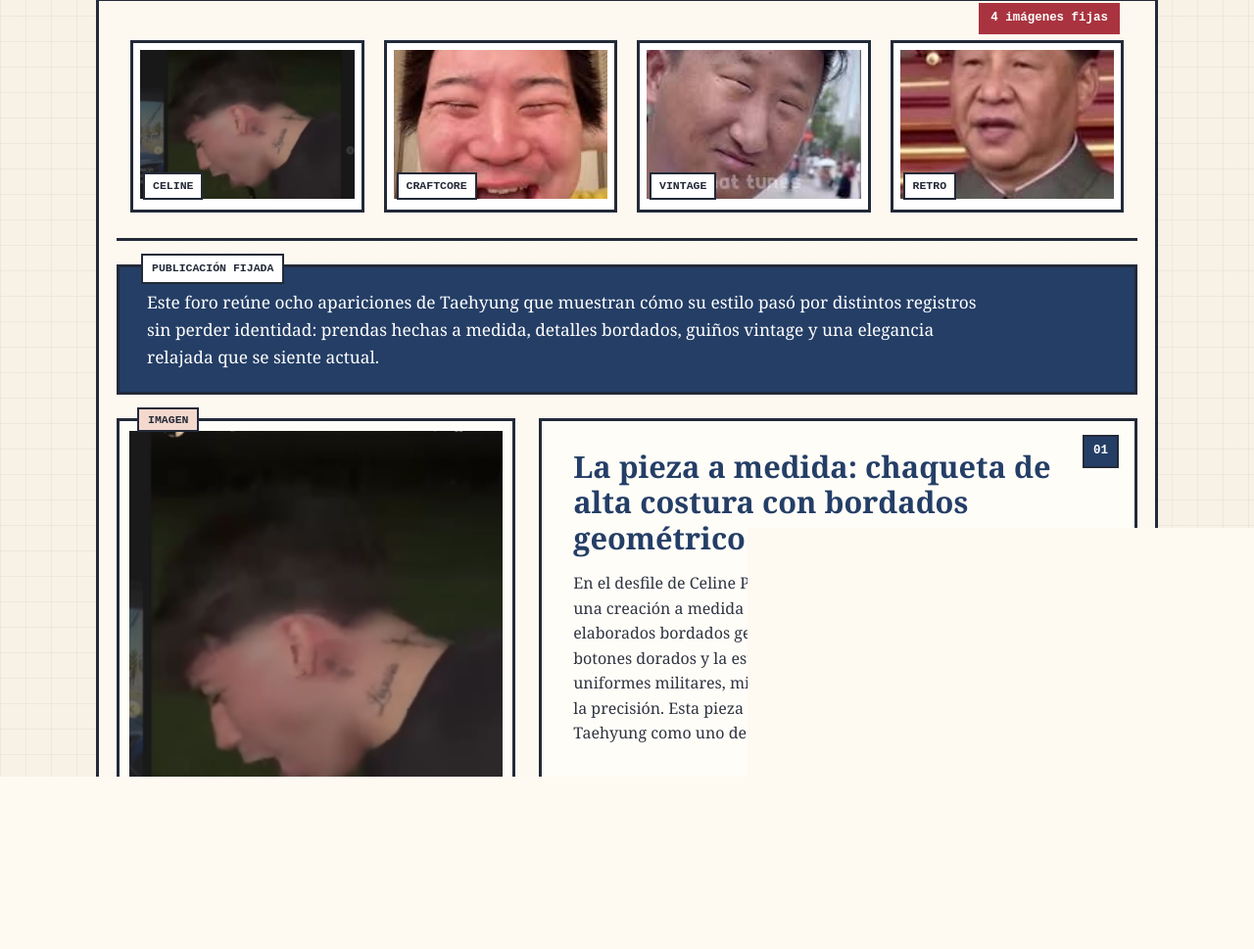
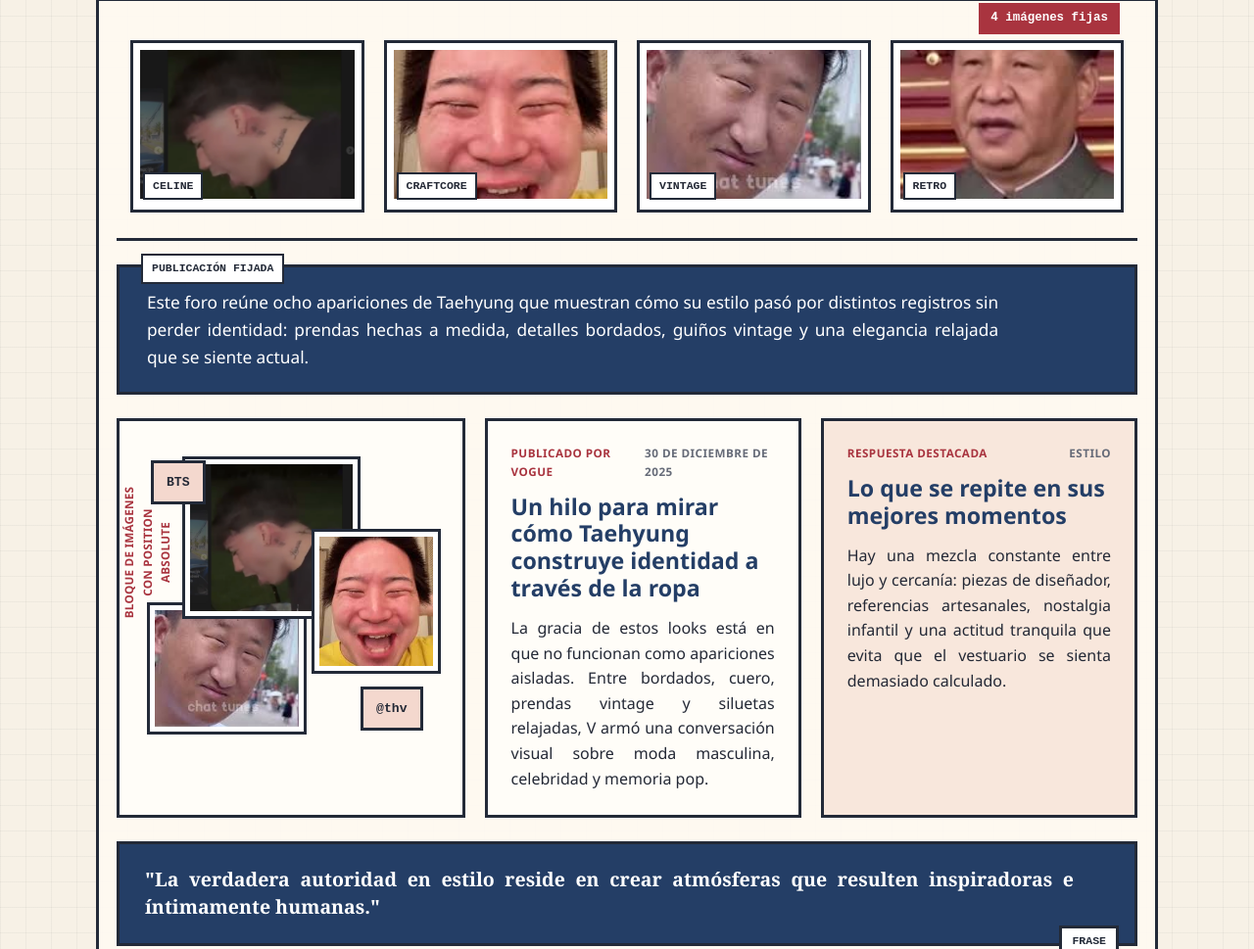
Before and after one commit to Je4nnnn/lalaland, a plain HTML site: page index.html in a window 1280 px wide. Shown: the part 478-1447 px from the top of the page at 98% size. Drawn offline with Linux system fonts and the light colour scheme.

Commit message:
cambios ++

```diff
--- a/assets/css/styles.css
+++ b/assets/css/styles.css
@@ -27,7 +27,7 @@ html {
 }
 
 body {
-    font-family: Georgia, "Times New Roman", serif;
+    font-family: "Segoe UI", "Trebuchet MS", Arial, sans-serif;
     font-size: 16px;
     line-height: 1.6;
     color: var(--ink);
@@ -84,6 +84,7 @@ img {
 }
 
 .forum-header h1 {
+    font-family: Georgia, "Times New Roman", serif;
     max-width: 900px;
     margin: 0 auto 18px;
     text-align: center;
@@ -103,6 +104,8 @@ img {
     text-align: center;
     color: var(--muted);
     font-size: 1.03rem;
+    text-align: justify;
+    text-align-last: center;
 }
 
 /* =====================================================
@@ -190,6 +193,170 @@ img {
 .thread-intro p {
     max-width: 88ch;
     font-size: 1.08rem;
+    text-align: justify;
+}
+
+/* =====================================================
+   RESUMEN VISUAL
+   ===================================================== */
+
+.forum-feature {
+    display: grid;
+    grid-template-columns: 1.1fr 1fr 1fr;
+    gap: 20px;
+    align-items: stretch;
+    margin-bottom: 24px;
+}
+
+.collage-card,
+.feature-card {
+    border: 3px solid var(--line);
+    background: var(--cream);
+}
+
+.collage-card {
+    position: relative;
+    min-height: 350px;
+    padding: 18px;
+}
+
+.vertical-note {
+    position: absolute;
+    left: -42px;
+    top: 106px;
+    width: 142px;
+    transform: rotate(-90deg);
+    color: var(--accent);
+    font-size: 0.73rem;
+    font-weight: 800;
+    text-transform: uppercase;
+    letter-spacing: 0.02em;
+    text-align: center;
+}
+
+.collage-stage {
+    position: relative;
+    min-height: 310px;
+}
+
+.collage-img {
+    position: absolute;
+    border: 3px solid var(--line);
+    background: #ffffff;
+    padding: 5px;
+    object-fit: cover;
+}
+
+.collage-img-one {
+    top: 18px;
+    left: 46px;
+    width: 58%;
+    height: 166px;
+    z-index: 2;
+}
+
+.collage-img-two {
+    top: 92px;
+    right: 4px;
+    width: 42%;
+    height: 148px;
+    z-index: 3;
+}
+
+.collage-img-three {
+    left: 10px;
+    bottom: 8px;
+    width: 52%;
+    height: 135px;
+    z-index: 1;
+}
+
+.mini-label {
+    position: absolute;
+    z-index: 4;
+    background: var(--accent-soft);
+    border: 3px solid var(--line);
+    padding: 9px 13px;
+    font-family: "Courier New", Courier, monospace;
+    font-size: 0.82rem;
+    font-weight: 800;
+}
+
+.mini-label-one {
+    left: 14px;
+    top: 22px;
+}
+
+.mini-label-two {
+    right: 22px;
+    bottom: 12px;
+}
+
+.feature-card {
+    padding: 24px;
+}
+
+.feature-card-soft {
+    background: #f8e7dc;
+}
+
+.feature-meta {
+    display: flex;
+    justify-content: space-between;
+    gap: 12px;
+    margin-bottom: 12px;
+    color: var(--muted);
+    font-size: 0.73rem;
+    font-weight: 800;
+    letter-spacing: 0.04em;
+    text-transform: uppercase;
+}
+
+.feature-meta span:first-child {
+    color: var(--accent);
+}
+
+.feature-card h2 {
+    margin-bottom: 14px;
+    color: var(--blue);
+    font-size: 1.45rem;
+    line-height: 1.2;
+}
+
+.feature-card p {
+    text-align: justify;
+}
+
+.quote-thread {
+    position: relative;
+    border: 3px solid var(--line);
+    background: var(--blue);
+    color: #ffffff;
+    padding: 22px 62px 22px 26px;
+    margin-bottom: 26px;
+}
+
+.quote-thread::after {
+    content: "frase";
+    position: absolute;
+    right: 16px;
+    bottom: -15px;
+    background: #ffffff;
+    color: var(--line);
+    border: 3px solid var(--line);
+    padding: 4px 10px;
+    font-family: "Courier New", Courier, monospace;
+    font-size: 0.72rem;
+    font-weight: 800;
+    text-transform: uppercase;
+}
+
+.quote-thread p {
+    font-family: Georgia, "Times New Roman", serif;
+    font-size: 1.22rem;
+    font-weight: 700;
+    line-height: 1.45;
+    text-align: justify;
 }
 
 /* =====================================================
@@ -261,8 +428,10 @@ img {
 .look-media figcaption {
     margin-top: 9px;
     color: var(--muted);
-    font: 0.78rem Arial, sans-serif;
+    font-size: 0.78rem;
+    font-weight: 500;
     line-height: 1.35;
+    text-align: justify;
 }
 
 .look-text {
@@ -283,6 +452,7 @@ img {
 }
 
 .look-text h2 {
+    font-family: Georgia, "Times New Roman", serif;
     max-width: 92%;
     margin-bottom: 16px;
     color: var(--blue);
@@ -294,6 +464,7 @@ img {
 .look-text p {
     color: #2f3441;
     max-width: 70ch;
+    text-align: justify;
 }
 
 /* =====================================================
@@ -328,8 +499,13 @@ img {
    ===================================================== */
 
 @media (max-width: 900px) {
-    .image-strip {
+    .image-strip,
+    .forum-feature {
         grid-template-columns: 1fr 1fr;
+    }
+
+    .collage-card {
+        grid-column: 1 / -1;
     }
 
     .look-post,
@@ -364,14 +540,18 @@ img {
         line-height: 1.12;
     }
 
-    .image-strip {
+    .image-strip,
+    .forum-feature {
         grid-template-columns: 1fr;
     }
 
     .roulette-note,
-    .intro-label {
+    .intro-label,
+    .vertical-note {
         position: static;
+        transform: none;
         display: inline-block;
+        width: auto;
         margin-bottom: 12px;
     }
 
@@ -380,6 +560,8 @@ img {
     }
 
     .thread-intro,
+    .quote-thread,
+    .feature-card,
     .look-text {
         padding: 20px;
     }
--- a/index.html
+++ b/index.html
@@ -47,6 +47,47 @@
                 <div class="intro-label">Publicaci&oacute;n fijada</div>
                 <p>
                     Este foro re&uacute;ne ocho apariciones de Taehyung que muestran c&oacute;mo su estilo pas&oacute; por distintos registros sin perder identidad: prendas hechas a medida, detalles bordados, gui&ntilde;os vintage y una elegancia relajada que se siente actual.
+                </p>
+            </section>
+
+            <section class="forum-feature" aria-label="Resumen visual del foro">
+                <div class="collage-card">
+                    <p class="vertical-note">Bloque de im&aacute;genes con position absolute</p>
+                    <div class="collage-stage">
+                        <img class="collage-img collage-img-one" src="assets/img/featured.png" alt="Detalle visual principal de Taehyung">
+                        <img class="collage-img collage-img-two" src="assets/img/news1.jfif" alt="Detalle visual secundario de moda">
+                        <img class="collage-img collage-img-three" src="assets/img/news2.jfif" alt="Detalle visual inferior de moda">
+                        <span class="mini-label mini-label-one">BTS</span>
+                        <span class="mini-label mini-label-two">@thv</span>
+                    </div>
+                </div>
+
+                <article class="feature-card">
+                    <div class="feature-meta">
+                        <span>Publicado por Vogue</span>
+                        <span>30 de diciembre de 2025</span>
+                    </div>
+                    <h2>Un hilo para mirar c&oacute;mo Taehyung construye identidad a trav&eacute;s de la ropa</h2>
+                    <p>
+                        La gracia de estos looks est&aacute; en que no funcionan como apariciones aisladas. Entre bordados, cuero, prendas vintage y siluetas relajadas, V arm&oacute; una conversaci&oacute;n visual sobre moda masculina, celebridad y memoria pop.
+                    </p>
+                </article>
+
+                <article class="feature-card feature-card-soft">
+                    <div class="feature-meta">
+                        <span>Respuesta destacada</span>
+                        <span>Estilo</span>
+                    </div>
+                    <h2>Lo que se repite en sus mejores momentos</h2>
+                    <p>
+                        Hay una mezcla constante entre lujo y cercan&iacute;a: piezas de dise&ntilde;ador, referencias artesanales, nostalgia infantil y una actitud tranquila que evita que el vestuario se sienta demasiado calculado.
+                    </p>
+                </article>
+            </section>
+
+            <section class="quote-thread">
+                <p>
+                    "La verdadera autoridad en estilo reside en crear atm&oacute;sferas que resulten inspiradoras e &iacute;ntimamente humanas."
                 </p>
             </section>
 
```
Also changed, not shown: 1 other file.
